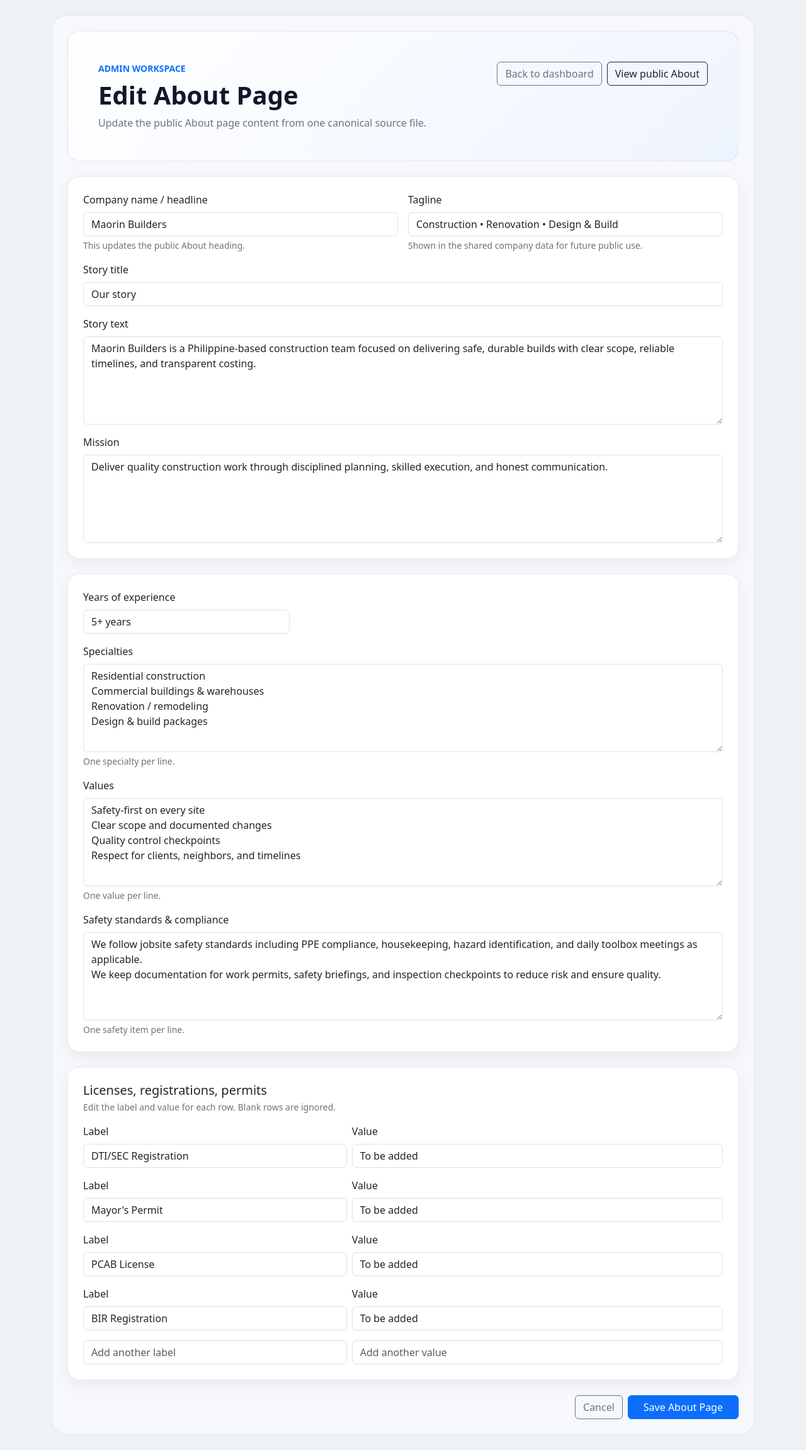
After one commit to nohaxor13/maorinbuilders, a PHP site: page /admin_about.php in a window 1280 px wide. The commit adds this page. Shown: the whole page at 63% size. Run offline with PHP 8.4, Linux system fonts and the light colour scheme; the visitor is signed in with stand-in values (Sample User, id 1); data comes from the database, SQL or seed files in the repository.

Commit message:
update admin and about

```diff
--- a/admin.php
+++ b/admin.php
@@ -712,6 +712,7 @@ include __DIR__ . '/templates/header.php';
               <button class="btn btn-outline-primary" data-bs-toggle="modal" data-bs-target="#maintenanceModal">Edit maintenance</button>
               <a class="btn btn-outline-secondary" href="journal_export.php">Journal export</a>
               <a class="btn btn-outline-secondary" href="journal_import.php">Journal import</a>
+              <a class="btn btn-outline-secondary" href="admin_about.php">Edit About page</a>
               <a class="btn btn-outline-secondary" href="testimonials_admin.php">Testimonials</a>
               <a class="btn btn-outline-secondary" href="project_updates_admin.php">Project updates</a>
               <a class="btn btn-outline-secondary" href="client_portal_admin.php">Client portal</a>
--- /dev/null
+++ b/admin_about.php
@@ -0,0 +1,361 @@
+<?php
+declare(strict_types=1);
+
+require __DIR__ . '/config.php';
+require __DIR__ . '/helpers.php';
+redirect_if_not_logged_in();
+require_admin($pdo);
+
+if (!function_exists('admin_about_company_file')) {
+  function admin_about_company_file(): string {
+    return __DIR__ . '/public/data/company.php';
+  }
+}
+
+if (!function_exists('admin_about_default_company')) {
+  function admin_about_default_company(): array {
+    return [
+      'name' => 'Maorin Builders',
+      'tagline' => 'Construction • Renovation • Design & Build',
+      'profile' => [
+        'history' => [
+          'title' => 'Our story',
+          'text' => 'Maorin Builders is a Philippine-based construction team focused on delivering safe, durable builds with clear scope, reliable timelines, and transparent costing.',
+        ],
+        'mission' => 'Deliver quality construction work through disciplined planning, skilled execution, and honest communication.',
+        'values' => [
+          'Safety-first on every site',
+          'Clear scope and documented changes',
+          'Quality control checkpoints',
+          'Respect for clients, neighbors, and timelines',
+        ],
+        'experience' => [
+          'years' => '5+ years',
+          'specialties' => [
+            'Residential construction',
+            'Commercial buildings & warehouses',
+            'Renovation / remodeling',
+            'Design & build packages',
+          ],
+        ],
+        'licenses' => [
+          ['label' => 'DTI/SEC Registration', 'value' => 'To be added'],
+          ['label' => "Mayor's Permit", 'value' => 'To be added'],
+          ['label' => 'PCAB License', 'value' => 'To be added'],
+          ['label' => 'BIR Registration', 'value' => 'To be added'],
+        ],
+        'safety' => [
+          'We follow jobsite safety standards including PPE compliance, housekeeping, hazard identification, and daily toolbox meetings as applicable.',
+          'We keep documentation for work permits, safety briefings, and inspection checkpoints to reduce risk and ensure quality.',
+        ],
+      ],
+      'contact' => [
+        'phone' => '+63 9XX XXX XXXX',
+        'email' => 'hello@maorinbuilders.com',
+        'address' => 'Your office address here',
+        'office_hours' => [
+          'Mon-Sat: 8:00 AM - 6:00 PM',
+          'Sun: By appointment',
+        ],
+        'whatsapp_number' => '639XXXXXXXXX',
+        'messenger_username' => 'YourPageUsername',
+        'map_embed_url' => 'https://www.google.com/maps?q=7.140785406644884,125.65552576134661&z=18&t=k&output=embed',
+      ],
+    ];
+  }
+}
+
+if (!function_exists('admin_about_load_company')) {
+  function admin_about_load_company(): array {
+    $file = admin_about_company_file();
+    if (is_file($file)) {
+      $data = include $file;
+      if (is_array($data)) {
+        return $data;
+      }
+    }
+    return admin_about_default_company();
+  }
+}
+
+if (!function_exists('admin_about_normalize_lines')) {
+  function admin_about_normalize_lines(string $text): array {
+    $text = trim(str_replace(["\r\n", "\r"], "\n", $text));
+    if ($text === '') {
+      return [];
+    }
+    return array_values(array_filter(array_map('trim', explode("\n", $text)), static fn($item) => $item !== ''));
+  }
+}
+
+if (!function_exists('admin_about_join_lines')) {
+  function admin_about_join_lines($value): string {
+    if (!is_array($value)) {
+      return '';
+    }
+    return implode("\n", array_values(array_filter(array_map(static fn($item) => trim((string)$item), $value), static fn($item) => $item !== '')));
+  }
+}
+
+if (!function_exists('admin_about_export_php')) {
+  function admin_about_export_php(array $data): string {
+    $export = var_export($data, true);
+    $export = preg_replace_callback(
+      "/^([ ]*)'([^']*)' => /m",
+      static function (array $matches): string {
+        return $matches[1] . "'" . $matches[2] . "' => ";
+      },
+      $export
+    );
+
+    return "<?php\n// public/data/company.php\n// Centralized company profile data for the public website.\n// Update these placeholders with real details when ready.\n\nreturn " . $export . ";\n";
+  }
+}
+
+$flashError = (string)($_SESSION['admin_flash_error'] ?? '');
+$flashSuccess = (string)($_SESSION['admin_flash_success'] ?? '');
+unset($_SESSION['admin_flash_error'], $_SESSION['admin_flash_success']);
+
+$company = admin_about_load_company();
+$profile = $company['profile'] ?? [];
+$history = $profile['history'] ?? [];
+$experience = $profile['experience'] ?? [];
+$contact = $company['contact'] ?? [];
+$licenses = $profile['licenses'] ?? [];
+$values = $profile['values'] ?? [];
+$safety = $profile['safety'] ?? [];
+$specialties = $experience['specialties'] ?? [];
+
+if ($_SERVER['REQUEST_METHOD'] === 'POST') {
+  try {
+    csrf_verify();
+    $action = (string)($_POST['action'] ?? '');
+    if ($action !== 'save_about') {
+      throw new RuntimeException('Unsupported action.');
+    }
+
+    $name = trim((string)($_POST['name'] ?? ''));
+    $tagline = trim((string)($_POST['tagline'] ?? ''));
+    $historyTitle = trim((string)($_POST['history_title'] ?? ''));
+    $historyText = trim((string)($_POST['history_text'] ?? ''));
+    $mission = trim((string)($_POST['mission'] ?? ''));
+    $years = trim((string)($_POST['experience_years'] ?? ''));
+
+    $valuesText = (string)($_POST['values_text'] ?? '');
+    $safetyText = (string)($_POST['safety_text'] ?? '');
+    $specialtiesText = (string)($_POST['specialties_text'] ?? '');
+    $licenseLabels = $_POST['license_label'] ?? [];
+    $licenseValues = $_POST['license_value'] ?? [];
+
+    $licensesOut = [];
+    $licenseCount = max(count((array)$licenseLabels), count((array)$licenseValues));
+    for ($i = 0; $i < $licenseCount; $i++) {
+      $label = trim((string)($licenseLabels[$i] ?? ''));
+      $value = trim((string)($licenseValues[$i] ?? ''));
+      if ($label === '' && $value === '') {
+        continue;
+      }
+      $licensesOut[] = ['label' => $label, 'value' => $value];
+    }
+
+    $company['name'] = $name !== '' ? $name : ($company['name'] ?? 'Maorin Builders');
+    $company['tagline'] = $tagline !== '' ? $tagline : ($company['tagline'] ?? '');
+    $company['profile'] = [
+      'history' => [
+        'title' => $historyTitle !== '' ? $historyTitle : 'Our story',
+        'text' => $historyText,
+      ],
+      'mission' => $mission,
+      'values' => admin_about_normalize_lines($valuesText),
+      'experience' => [
+        'years' => $years,
+        'specialties' => admin_about_normalize_lines($specialtiesText),
+      ],
+      'licenses' => $licensesOut,
+      'safety' => admin_about_normalize_lines($safetyText),
+    ];
+
+    if (!isset($company['contact']) || !is_array($company['contact'])) {
+      $company['contact'] = admin_about_default_company()['contact'];
+    }
+
+    $php = admin_about_export_php($company);
+    $file = admin_about_company_file();
+    $tmp = $file . '.tmp';
+    if (file_put_contents($tmp, $php, LOCK_EX) === false) {
+      throw new RuntimeException('Unable to write company data file.');
+    }
+    if (!@rename($tmp, $file)) {
+      @unlink($tmp);
+      throw new RuntimeException('Unable to replace company data file.');
+    }
+
+    $_SESSION['admin_flash_success'] = 'About page updated.';
+    header('Location: admin_about.php');
+    exit;
+  } catch (Throwable $e) {
+    $flashError = $e->getMessage();
+  }
+}
+
+$company = admin_about_load_company();
+$profile = $company['profile'] ?? [];
+$history = $profile['history'] ?? [];
+$experience = $profile['experience'] ?? [];
+$licenses = $profile['licenses'] ?? [];
+$values = $profile['values'] ?? [];
+$safety = $profile['safety'] ?? [];
+$specialties = $experience['specialties'] ?? [];
+$title = 'Edit About Content';
+?>
+
+<!doctype html>
+<html lang="en">
+<head>
+  <meta charset="utf-8">
+  <meta name="viewport" content="width=device-width, initial-scale=1">
+  <title><?= htmlspecialchars($title, ENT_QUOTES, 'UTF-8') ?> - Maorin Builders</title>
+  <link href="https://cdn.jsdelivr.net/npm/bootstrap@5.3.3/dist/css/bootstrap.min.css" rel="stylesheet" crossorigin="anonymous">
+  <style>
+    body { background: #eef2f7; color: #0f172a; }
+    .admin-shell { background: #f6f8fb; border: 1px solid rgba(15,23,42,.08); border-radius: 24px; }
+    .admin-hero { background: linear-gradient(135deg, #fff, #eef4ff); border: 1px solid rgba(15,23,42,.08); border-radius: 20px; }
+    .admin-card { border: 1px solid rgba(15,23,42,.08); border-radius: 18px; box-shadow: 0 8px 24px rgba(2,6,23,.06); }
+    .field-hint { color: #6b7280; font-size: .875rem; }
+    textarea.form-control { min-height: 140px; }
+  </style>
+</head>
+<body>
+
+<div class="container py-4">
+  <div class="admin-shell p-3 p-lg-4">
+    <div class="admin-hero p-4 p-lg-5 mb-4">
+      <div class="d-flex flex-wrap justify-content-between gap-3 align-items-start">
+        <div>
+          <div class="text-uppercase small text-primary fw-semibold mb-2">Admin Workspace</div>
+          <h1 class="display-6 fw-bold mb-2">Edit About Page</h1>
+          <div class="text-secondary">Update the public About page content from one canonical source file.</div>
+        </div>
+        <div class="d-flex flex-wrap gap-2">
+          <a class="btn btn-outline-secondary" href="admin.php">Back to dashboard</a>
+          <a class="btn btn-outline-dark" href="public/about.php" target="_blank" rel="noopener">View public About</a>
+        </div>
+      </div>
+    </div>
+
+    <?php if ($flashSuccess): ?>
+      <div class="alert alert-success"><?= htmlspecialchars($flashSuccess, ENT_QUOTES, 'UTF-8') ?></div>
+    <?php endif; ?>
+    <?php if ($flashError): ?>
+      <div class="alert alert-danger"><?= htmlspecialchars($flashError, ENT_QUOTES, 'UTF-8') ?></div>
+    <?php endif; ?>
+
+    <form method="post" class="vstack gap-4">
+      <input type="hidden" name="csrf_token" value="<?= htmlspecialchars(csrf_token(), ENT_QUOTES, 'UTF-8') ?>">
+      <input type="hidden" name="action" value="save_about">
+
+      <div class="card admin-card">
+        <div class="card-body p-4">
+          <div class="row g-3">
+            <div class="col-md-6">
+              <label class="form-label">Company name / headline</label>
+              <input type="text" name="name" class="form-control" value="<?= htmlspecialchars((string)($company['name'] ?? ''), ENT_QUOTES, 'UTF-8') ?>">
+              <div class="field-hint mt-1">This updates the public About heading.</div>
+            </div>
+            <div class="col-md-6">
+              <label class="form-label">Tagline</label>
+              <input type="text" name="tagline" class="form-control" value="<?= htmlspecialchars((string)($company['tagline'] ?? ''), ENT_QUOTES, 'UTF-8') ?>">
+              <div class="field-hint mt-1">Shown in the shared company data for future public use.</div>
+            </div>
+            <div class="col-12">
+              <label class="form-label">Story title</label>
+              <input type="text" name="history_title" class="form-control" value="<?= htmlspecialchars((string)($history['title'] ?? 'Our story'), ENT_QUOTES, 'UTF-8') ?>">
+            </div>
+            <div class="col-12">
+              <label class="form-label">Story text</label>
+              <textarea name="history_text" class="form-control"><?= htmlspecialchars((string)($history['text'] ?? ''), ENT_QUOTES, 'UTF-8') ?></textarea>
+            </div>
+            <div class="col-12">
+              <label class="form-label">Mission</label>
+              <textarea name="mission" class="form-control"><?= htmlspecialchars((string)($profile['mission'] ?? ''), ENT_QUOTES, 'UTF-8') ?></textarea>
+            </div>
+          </div>
+        </div>
+      </div>
+
+      <div class="card admin-card">
+        <div class="card-body p-4">
+          <div class="row g-3">
+            <div class="col-md-4">
+              <label class="form-label">Years of experience</label>
+              <input type="text" name="experience_years" class="form-control" value="<?= htmlspecialchars((string)($experience['years'] ?? ''), ENT_QUOTES, 'UTF-8') ?>">
+            </div>
+            <div class="col-12">
+              <label class="form-label">Specialties</label>
+              <textarea name="specialties_text" class="form-control"><?= htmlspecialchars(admin_about_join_lines($specialties), ENT_QUOTES, 'UTF-8') ?></textarea>
+              <div class="field-hint mt-1">One specialty per line.</div>
+            </div>
+            <div class="col-12">
+              <label class="form-label">Values</label>
+              <textarea name="values_text" class="form-control"><?= htmlspecialchars(admin_about_join_lines($values), ENT_QUOTES, 'UTF-8') ?></textarea>
+              <div class="field-hint mt-1">One value per line.</div>
+            </div>
+            <div class="col-12">
+              <label class="form-label">Safety standards & compliance</label>
+              <textarea name="safety_text" class="form-control"><?= htmlspecialchars(admin_about_join_lines($safety), ENT_QUOTES, 'UTF-8') ?></textarea>
+              <div class="field-hint mt-1">One safety item per line.</div>
+            </div>
+          </div>
+        </div>
+      </div>
+
+      <div class="card admin-card">
+        <div class="card-body p-4">
+          <div class="d-flex justify-content-between align-items-center mb-3">
+            <div>
+              <div class="h5 mb-1">Licenses, registrations, permits</div>
+              <div class="field-hint">Edit the label and value for each row. Blank rows are ignored.</div>
+            </div>
+          </div>
+          <div class="vstack gap-3">
+            <?php
+              $licenseRows = is_array($licenses) && $licenses ? array_values($licenses) : [];
+              if (!$licenseRows) {
+                $licenseRows = admin_about_default_company()['profile']['licenses'];
+              }
+              foreach ($licenseRows as $idx => $row):
+            ?>
+              <div class="row g-2 align-items-end">
+                <div class="col-md-5">
+                  <label class="form-label">Label</label>
+                  <input type="text" name="license_label[]" class="form-control" value="<?= htmlspecialchars((string)($row['label'] ?? ''), ENT_QUOTES, 'UTF-8') ?>">
+                </div>
+                <div class="col-md-7">
+                  <label class="form-label">Value</label>
+                  <input type="text" name="license_value[]" class="form-control" value="<?= htmlspecialchars((string)($row['value'] ?? ''), ENT_QUOTES, 'UTF-8') ?>">
+                </div>
+              </div>
+            <?php endforeach; ?>
+            <div class="row g-2 align-items-end">
+              <div class="col-md-5">
+                <input type="text" name="license_label[]" class="form-control" placeholder="Add another label">
+              </div>
+              <div class="col-md-7">
+                <input type="text" name="license_value[]" class="form-control" placeholder="Add another value">
+              </div>
+            </div>
+          </div>
+        </div>
+      </div>
+
+      <div class="d-flex flex-wrap gap-2 justify-content-end">
+        <a class="btn btn-outline-secondary" href="admin.php">Cancel</a>
+        <button type="submit" class="btn btn-primary px-4">Save About Page</button>
+      </div>
+    </form>
+  </div>
+</div>
+
+<script src="https://cdn.jsdelivr.net/npm/bootstrap@5.3.3/dist/js/bootstrap.bundle.min.js" crossorigin="anonymous"></script>
+</body>
+</html>
--- a/client/templates/header.php
+++ b/client/templates/header.php
@@ -28,7 +28,7 @@ if (is_client_logged_in()) {
 <body class="bg-light">
 <nav class="navbar navbar-expand-lg navbar-dark bg-dark">
   <div class="container">
-    <a class="navbar-brand" href="index.php">Maorin Builders • Client Portal</a>
+    <a class="navbar-brand" href="../public/index.php">Maorin Builders • Client Portal</a>
     <button class="navbar-toggler" type="button" data-bs-toggle="collapse" data-bs-target="#cpNav">
       <span class="navbar-toggler-icon"></span>
     </button>
```
Also changed, not shown: public/about.php (+37 -2 lines), public/index.php (+46 -24 lines).
